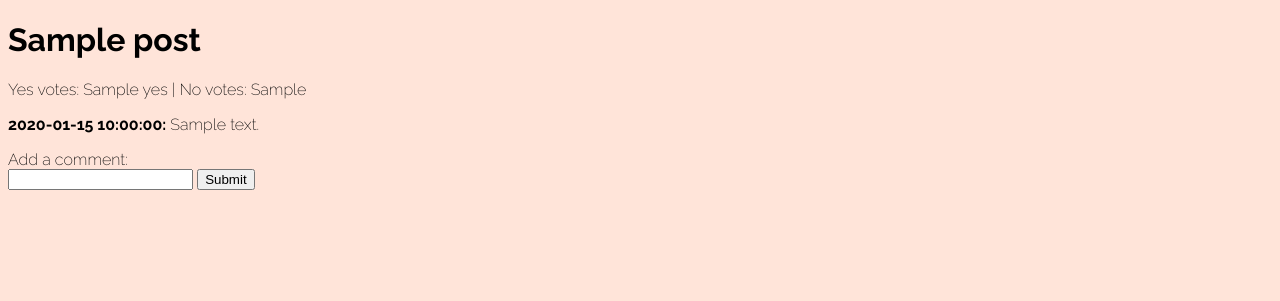
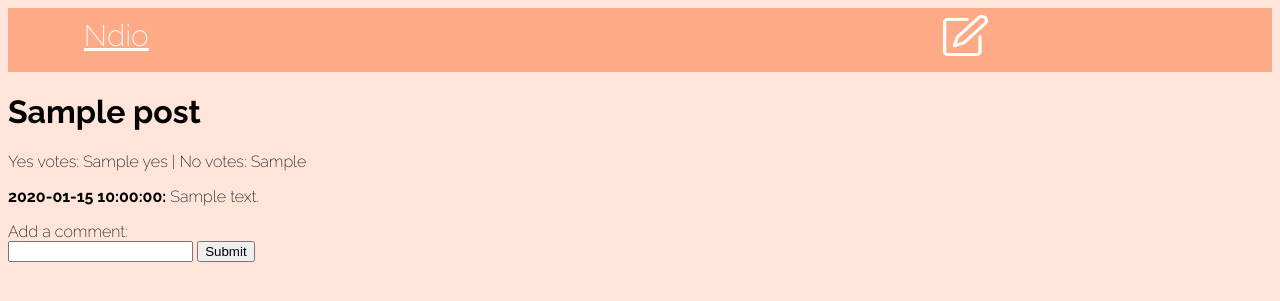
Before and after one commit to nvplus/ndio, a Flask app: template webserver/flask-backend/templates/comments.html in a window 1280 px wide. Shown: the top 301 px of the page. Run offline with Flask 2, Linux system fonts and the light colour scheme; the template is opened without the code that fills it: most values are stand-ins (such as "Sample title", 1, 10 or a date in 2020).

Commit message:
fixed some css stuff and wrote stuff for deleting (idk why it doesnt work!!)

```diff
--- a/webserver/flask-backend/app.py
+++ b/webserver/flask-backend/app.py
@@ -17,7 +17,6 @@ def teardown_request(exception):
 @app.route('/', methods=["GET"])
 def main():
     posts = ndb.get_polls()
-    print(posts)
     return render_template("index.html", posts=posts)
 
 @app.route('/add_page', methods=["GET"])
@@ -32,7 +31,20 @@ def add_poll():
 
     return redirect(url_for('main'))
 
-# View the poll's comments
+# Delete a poll, takes in a JSON POST request with just the title
+@app.route('/polls/<int:pid>/delete', methods=["GET"])
+def delete_poll(pid):
+    success = ndb.delete_poll(pid)
+
+
+    if (success is not None):
+        print('deleted poll success')
+    else:
+        print("bruh")
+    return redirect(url_for('main'))
+
+
+# View the poll's comments and results
 @app.route('/polls/<int:pid>', methods=["GET"])
 def poll_page(pid):
     post = ndb.get_poll(pid)
--- a/webserver/flask-backend/ndb.py
+++ b/webserver/flask-backend/ndb.py
@@ -61,4 +61,32 @@ def add_comment(pid:int, body:str):
 
         return _do_query('SELECT last_insert_rowid() FROM comments')
     except Exception as e:
-        return "Could not insert poll: {}".format(e)
+        return "Could not add comment to poll: {}".format(e)
+
+
+def delete_comments(pid:int):
+    # cleanse a poll of comments
+
+    q =  'DELETE FROM comments WHERE pid=?;'
+
+    try:
+        args = (pid)
+        _do_query_commit(q, args)
+
+        print(get_comments(pid))
+        return get_comments(pid)
+    except Exception as e:
+        return "Could not delete comments: {}".format(e)
+
+def delete_poll(pid:int):
+    delete_comments(pid)
+
+    q =  'DELETE FROM polls WHERE id=?;'
+
+    try:
+        args = (pid)
+        _do_query_commit(q, args)
+
+        return True
+    except Exception as e:
+        return "Could not delete poll: {}".format(e)
--- a/webserver/flask-backend/static/style.css
+++ b/webserver/flask-backend/static/style.css
@@ -22,7 +22,8 @@ text-align: center;
 
 /* Header stuff */
 .ndio-header {
-    position: fixed;
+    display:block;
+    position: sticky;
     width: 100%;
     height: 64px;
     left: 0px;
@@ -32,20 +33,22 @@ text-align: center;
 }
 
 .ndio-title {
-    display: inline-block;
+    display: block;
     color: white;
     position:relative;
     width: 50px;
     margin: 0;
     left: 6%;
     font-size: 30px;
+    z-index: 6969;
+    top: 10px;
 }
 
 .poll-create {
     z-index: 6969;
     display: block;
-    position: relative;
-    top: 15%;
+    position: absolute;
+    top: 7px;
     left: 74%;
 }
 
@@ -160,3 +163,10 @@ text-align: center;
     background-color:#d6a5a5;
 
 }
+
+/* Poll Page */
+.ndio-add-poll {
+    position: absolute;
+    top: 90px;
+    left: 20px;
+}
--- a/webserver/flask-backend/templates/comments.html
+++ b/webserver/flask-backend/templates/comments.html
@@ -10,6 +10,14 @@
     </head>
 
     <body>
+        <div class="ndio-header">
+            <a href="{{ url_for('main') }}" class="ndio-title">Ndio</a>
+            <a class="poll-create" href="{{ url_for('add_page') }}">
+                <img src="{{ url_for('static', filename='images/ndio-create.png') }}"></img>
+            </a>
+        </div>
+
+        <div class="ndio-comment-content">
             <h1>{{post[0].get('title')}}</h1>
             <p>Yes votes: {{post[0].get('yes')}} | No votes: {{post[0].get('no')}}</p>
 
@@ -22,5 +30,6 @@
                 <input type="text" id="body" name="body">
                 <input type="submit">
             </form>
+        </div>
     </body>
 </html>
--- a/webserver/flask-backend/templates/index.html
+++ b/webserver/flask-backend/templates/index.html
@@ -11,8 +11,8 @@
     </head>
 
     <body>
-        <a class="ndio-header">
-            <p class="ndio-title">Ndio</p>
+        <div class="ndio-header">
+            <a href="{{ url_for('main') }}" class="ndio-title">Ndio</a>
             <a class="poll-create" href="{{ url_for('add_page') }}">
                 <img src="{{ url_for('static', filename='images/ndio-create.png') }}"></img>
             </a>
```
Also changed, not shown: webserver/flask-backend/templates/add.html (+10 -3 lines). Lines whose indentation alone changed are shown as unchanged.
